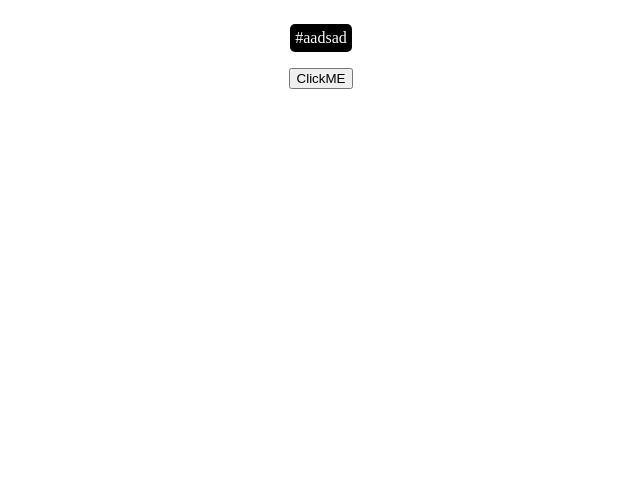
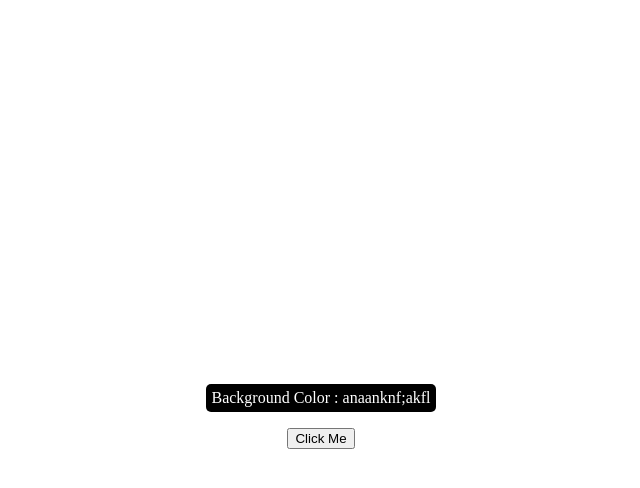
Before and after one commit to samade747/DOMjavascripit-, a plain HTML site: page index.html in a window 1280 px wide. Shown: the whole page, without its empty margins (319-959 px from the left). Drawn offline with Linux system fonts and the light colour scheme.

Commit message:
Update index.html

```diff
--- a/index.html
+++ b/index.html
@@ -1,4 +1,4 @@
-<!DOCTYPE html>
+<!-- <!DOCTYPE html>
 <html lang="en">
 <head>
     <meta charset="UTF-8">
@@ -25,4 +25,24 @@
 
     <script src="app.js"></script>
 </body>
+</html> -->
+
+<!DOCTYPE html>
+<html lang="en">
+<head>
+    <meta charset="UTF-8">
+    <meta name="viewport" content="width=device-width, initial-scale=1.0">
+    <title>Background Changer</title>
+    <link rel="stylesheet" href="style.css">
+</head>
+<body>
+
+    <div style="display: flex; justify-content: center; align-items: center; flex-direction: column; height: 100vh;">
+        <p style="background-color: black; color: white; padding: 5px; border-radius: 5px;">Background Color : <span>anaanknf;akfl</span></p>
+        <button onclick="colorHandler()">Click Me</button>
+    </div>
+
+    <script src="app.js"></script>
+
+</body>
 </html>
```
